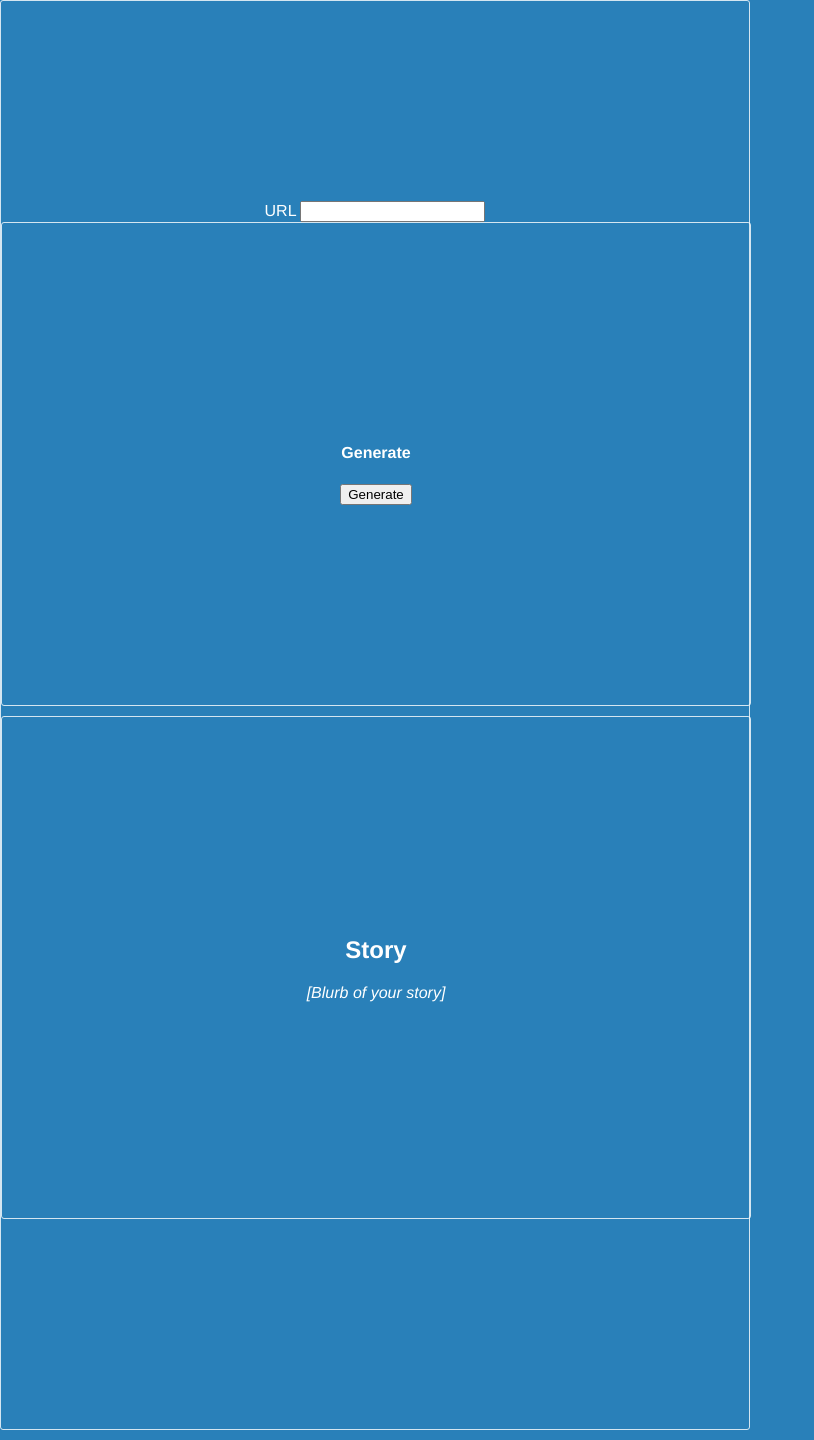
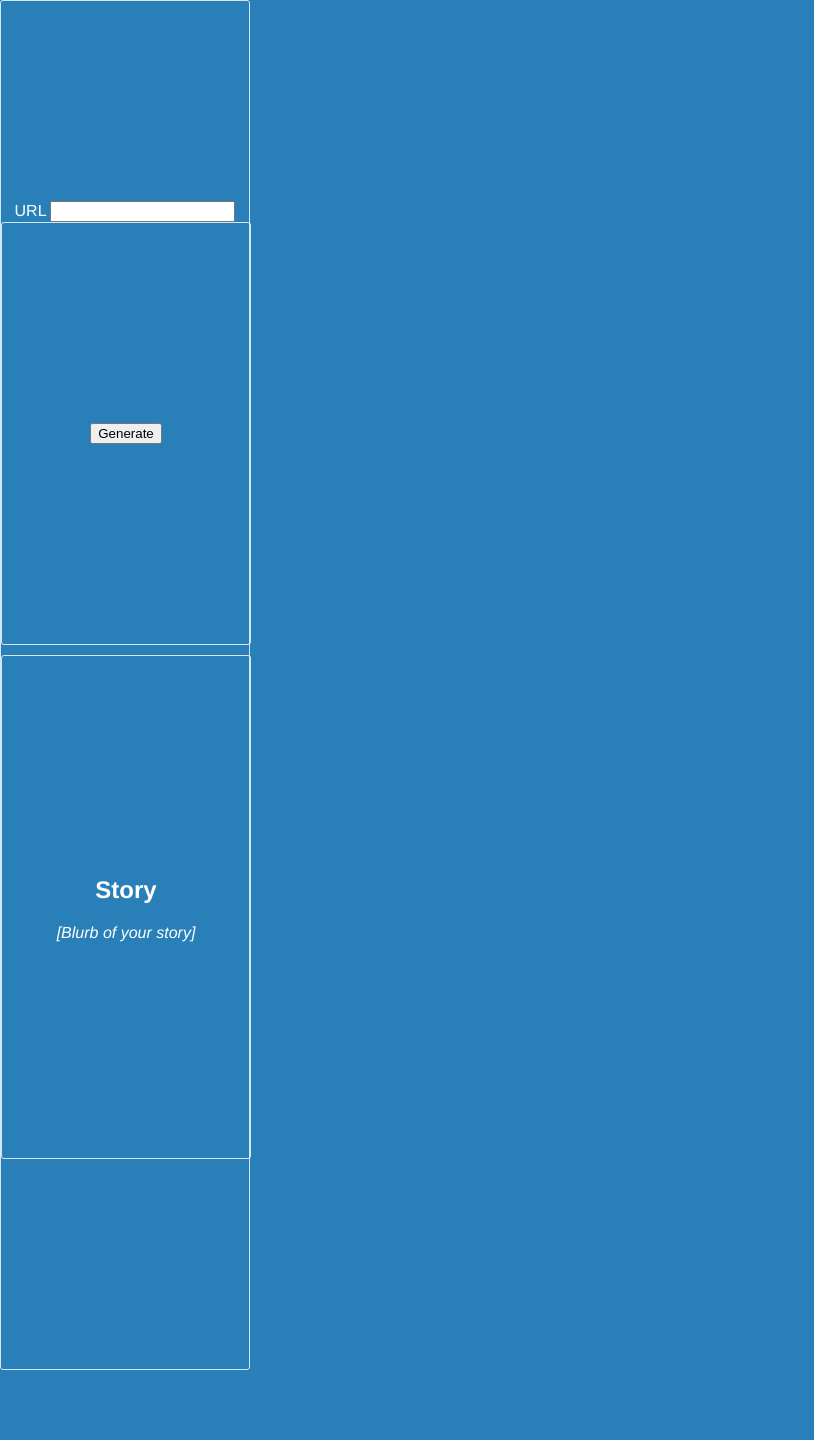
Before and after one commit to skaidan/city_lore_generator, a Django app: page /city_url in a window 1280 px wide. Shown: the whole page, without its empty margins (0-814 px from the left). After the commit the page ends 1370 px from the top, so only its background shows below. Run offline with Django 3.2, Linux system fonts and the light colour scheme.

Commit message:
reduce section size

```diff
--- a/templates/city_url.html
+++ b/templates/city_url.html
@@ -27,7 +27,7 @@
   }
 
   section {
-	width: 750px;
+	width: 250px;
   }
 
 
@@ -76,19 +76,18 @@
 
 <section id="cityurl">
 
-		<caption class="hidden">URL</caption>
+		<caption >URL</caption>
 <input class=row id="url"></input>
 			</tr>
 	</tbody>
 
 
 	<section id="generate">
-		<h4 class="button">Generate</h4>
-			<button class="btn btn-success">Generate</button>
-		</section>
+		<button class="btn btn-success">Generate</button>
+	</section>
 	<section id="story">
-	<h2 class="hidden">Story</h2>
-		<p style="font-style: italic;">
+	<h2 >Story</h2>
+		<p id="lore" style="font-style: italic;">
 			[Blurb of your story]
 		</p>
 	</section>
```
